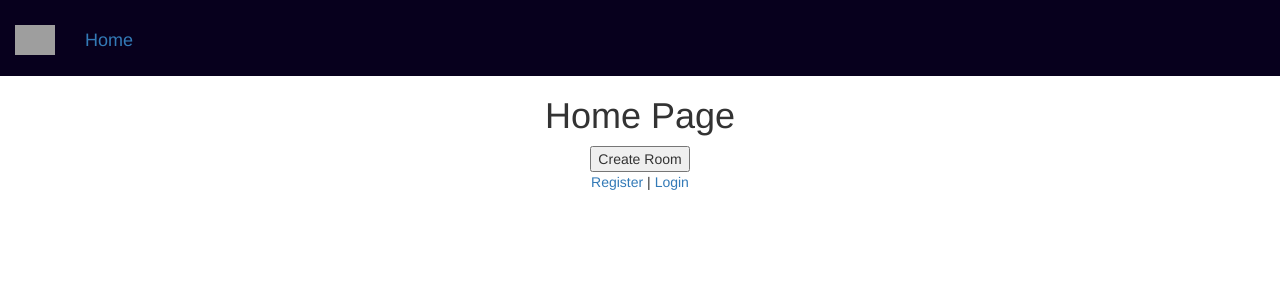
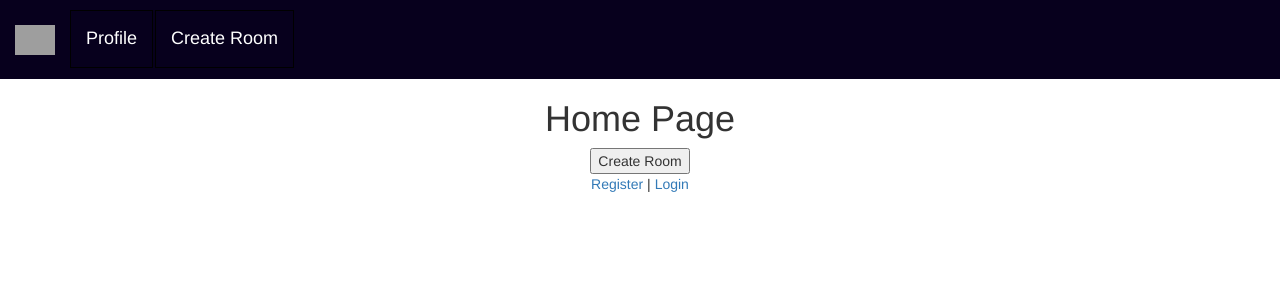
Before and after one commit to thtnguyen/Meerkat, a React (Create React App) app in the folder meerkat-frontend/: page / in a window 1280 px wide. Shown: the top 300 px of the page. Built offline with nearby package versions, Linux system fonts and the light colour scheme; grey boxes are pictures that could not be loaded.

Commit message:
Navbar with links to other pages

```diff
--- a/meerkat-frontend/src/App.css
+++ b/meerkat-frontend/src/App.css
@@ -33,8 +33,33 @@ li {
 
 .nav-item {
   padding-top: 5px;
+  padding-bottom: 5px;
 }
 
 .nav-link {
   font-size: large;
 }
+
+.nav li a{
+  color: white;
+  display: inline-block;
+}
+
+.nav>li>a:focus, .nav>li>a:hover {
+  text-decoration: none;
+  background-color: #220079;
+}
+
+.nav li {
+  width: auto;
+  border: 1px solid black;
+}
+
+.nav-pills {
+  background-color: #00000000;
+}
+
+.nav{
+  background-color: #00000000;
+
+}
--- a/meerkat-frontend/src/components/NavigationBar.js
+++ b/meerkat-frontend/src/components/NavigationBar.js
@@ -14,11 +14,17 @@ export default class NavigationBar extends Component {
                         <Link to="/"><img src="https://mdbootstrap.com/img/logo/mdb-transparent.png" height="30" alt="mdb logo"></img></Link>
                     </Navbar.Brand>
                 </div>
-                <ul class="nav navbar-nav">
-                    <li class="nav-item">
-                        <a class="nav-link disabled" href="/"> Home </a>
-                    </li>
-                </ul>
+                <div >
+                    <ul class="nav nav-pills">
+                        <li class="nav-item">
+                            <a class="nav-link" href="/userpage">Profile</a>
+                        </li>
+                        <li class="nav-item" id="createRoom">
+                            <a class="nav-link" href="/create">Create Room</a>
+                        </li>
+                    </ul>
+                </div>
+
             </nav>
         )
     }
```
